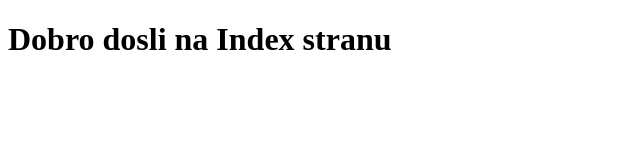
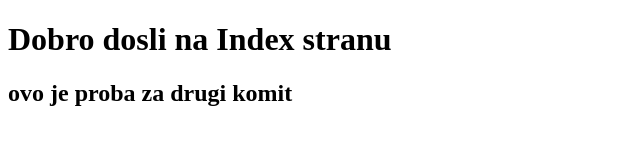
Before and after one commit to MilaAngelov/Prodavnica, a plain HTML site: page Prodavnica/WebContent/index.html in a window 1280 px wide. Shown: the whole page, without its empty margins (0-640 px from the left). Drawn offline with Linux system fonts and the light colour scheme.

Commit message:
dodao sam jedan h2 u index

```diff
--- a/Prodavnica/WebContent/index.html
+++ b/Prodavnica/WebContent/index.html
@@ -6,5 +6,6 @@
 </head>
 <body>
 <h1>Dobro dosli na Index stranu</h1>
+<h2>ovo je proba za drugi komit</h2>
 </body>
 </html>
```
